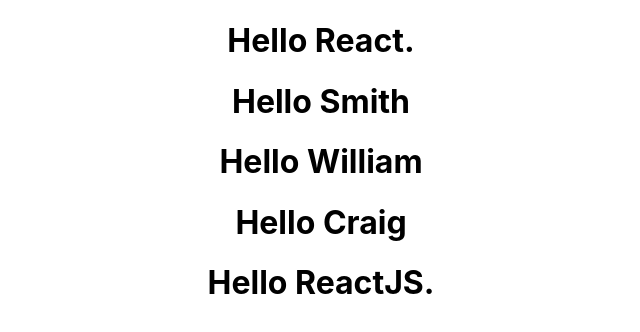
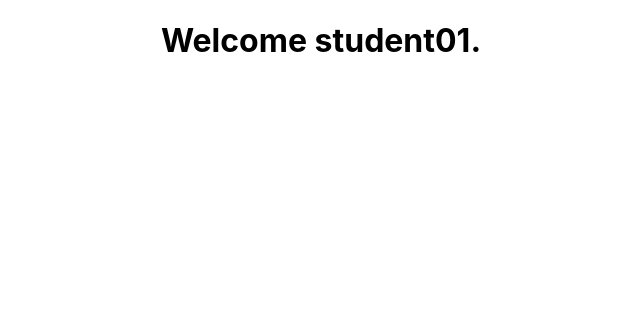
Before and after one commit to jingchen01/react_basic, a React (Create React App) app in the folder hello-world/: page / in a window 1280 px wide. Shown: the top 332 px of the page, without its empty margins (319-959 px from the left). Built offline with nearby package versions, Linux system fonts and the light colour scheme.

Commit message:
react state use

```diff
--- a/hello-world/src/App.js
+++ b/hello-world/src/App.js
@@ -4,17 +4,19 @@
 import {Greet01, Greet02} from './components/Greet.js';
 import Welcome from './components/Welcome.js';
 import Hello from './components/Hello.js';
+import Message from './components/Message.js';
 
 class App extends Component {
    render(){
      return (
        <div className="App">
-        <Greet01 />
+        {/*<Greet01 />
         <Greet02 name="Smith"/>
         <Greet02 name="William"/>
-        <Greet02 name="Craig"/>
+        <Greet02 name="Craig"/>*/}
      { /*<Welcome /> */}
-       <Hello />
+       {/*<Hello />*/}
+       <Message />
        </div>
      );
    }
--- /dev/null
+++ b/hello-world/src/components/Message.js
@@ -0,0 +1,22 @@
+import React, {Component} from 'react';
+
+
+class Message extends Component {
+constructor(){
+    super();
+    this.state = {
+        message : 'Welcome student01.'
+    }
+}
+
+    render () {
+        return (
+            <h1>
+                {this.state.message}
+            </h1>
+        );
+    }
+}
+
+
+export default Message;
```
